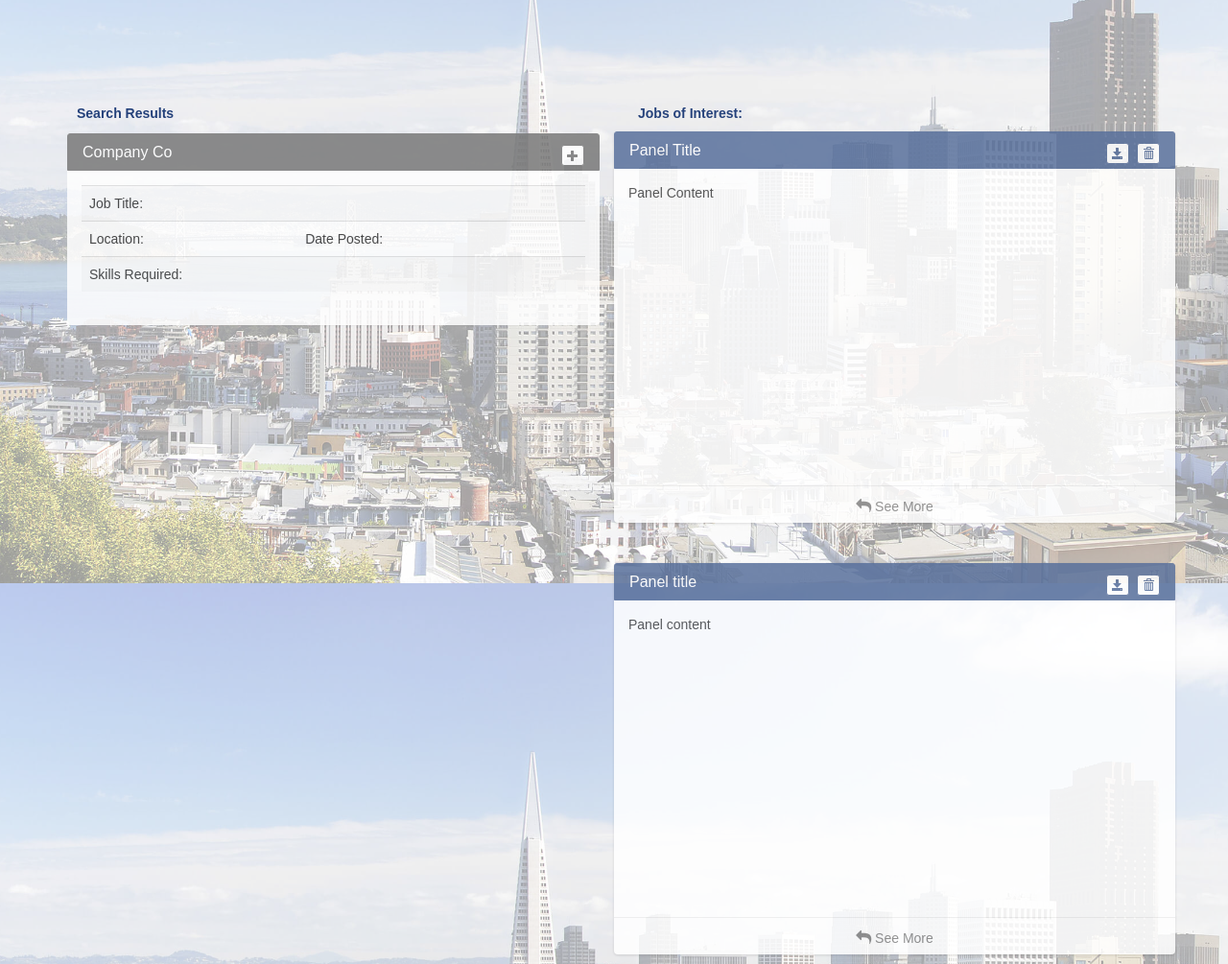
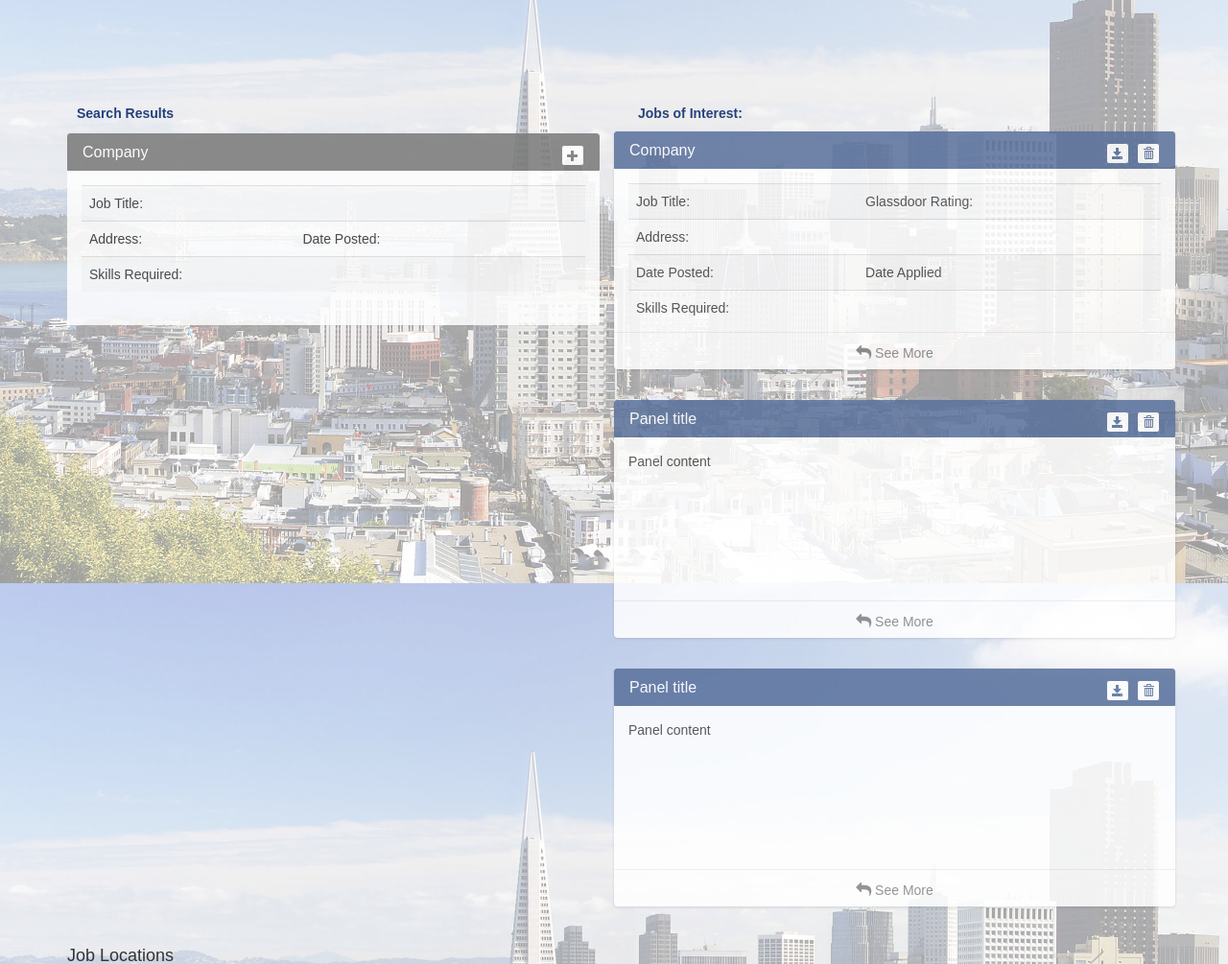
Before and after one commit to Fantastic4Career/CareerFantastic, a PHP site: page / in a window 1280 px wide. Shown: the part 192-1197 px from the top of the page at 96% size. Run offline with PHP 8.4, Linux system fonts and the light colour scheme; some libraries are stand-ins or nearby versions.

Commit message:
add structure to flip panel

```diff
--- a/assets/css/styles.css
+++ b/assets/css/styles.css
@@ -133,7 +133,7 @@ h5.sub-head {
    -moz-perspective: 800px;
      -o-perspective: 800px;
         perspective: 800px;
-        margin-bottom: 450px;
+        margin-bottom: 280px;
 }
 /* flip the pane when hovered */
 .card-container:not(.manual-flip):hover .card,
@@ -209,7 +209,7 @@ background-color: #e1effe;
 }
 
 .manual-flip .panel-body {
-	height: 300px;
+	height: 140px;
 }
 
 .card .footer {
--- a/index.html
+++ b/index.html
@@ -60,31 +60,25 @@
       <h5 class="sub-head">Search Results</h5>
       <div class="panel panel-default">
         <div class="panel-heading">
-          <h5 class="panel-title company-name">Company Co
+          <h5 class="panel-title company-name">Company
           <button type ="submit" class="search-results-btn btn btn-default btn-xs pull-right glyphicon glyphicon-plus"></button>
           </h5>
         </div>
         <div class="search panel-body">
          <table class="table table-striped">
-
            <tbody>
              <tr>
               <td class="job-title" colspan="4">Job Title:</td>
-
              </tr>
-
              <tr>
-         <td class="location" >Location:</td>
+               <td class="location" >Address:</td>
               <td class="date-posted">Date Posted:</td>
              </tr>
-
              <tr>
                <td class="skills-required" colspan="4">Skills Required:</td>
              </tr>
-
            </tbody>
           </table>
-
         </div>
       </div>
 
@@ -99,12 +93,31 @@
           <div class="card">
               <div class="front">
                 <div class="panel-heading">
-                  <h5 class="panel-title">Panel Title
+                  <h5 class="panel-title">Company
                   <button type ="submit" class="btn btn-default btn-xs pull-right glyphicon glyphicon-trash"></button>
                   <button type ="submit" class="btn btn-default btn-xs pull-right glyphicon glyphicon-save"></button>
                   </h5>
                 </div>
-                <div class="panel-body"> Panel Content </div>
+                <div class="panel-body">
+                <table class="table table-striped">
+                   <tbody>
+                     <tr>
+                      <td class="job-title">Job Title:</td>
+                      <td class="date-posted" >Glassdoor Rating:</td>
+                     </tr>
+                     <tr>
+                      <td class="location" colspan="4">Address:</td>
+                     </tr>
+                     <tr>
+                      <td class="date-posted">Date Posted:</td>
+                      <td class="date-applied">Date Applied</td>
+                     </tr>
+                     <tr>
+                       <td class="skills-required" colspan="4">Skills Required:</td>
+                     </tr>
+                   </tbody>
+                </table>
+                </div>
                 <div class="footer">
                   <button class="btn btn-simple" rel="tooltip" title="Flip Card">
                       <i class="fa fa-reply"></i> See More
@@ -114,11 +127,17 @@
 
               <div class="back">
                 <div class="panel-heading">
-                  <h5 class="panel-title">xPanel Title
+                  <h5 class="panel-title">Company
                     <button type ="submit" class="add btn btn-default btn-xs pull-right glyphicon glyphicon-save"></button>
                   </h5>
                 </div>
-                <div class="panel-body"> xPanel Content </div>
+                <div class="panel-body">
+                  <form>
+                    <div class="form-group">
+                      <textarea class="form-control" rows="7" id="comment" placeholder="comments"></textarea>
+                    </div>
+                  </form>
+                </div>
                 <div class="footer">
                   <button class="btn btn-simple" rel="tooltip" title="Flip Card">
                       <i class="fa fa-reply"></i> Go Back
```
Lines whose indentation alone changed are shown as unchanged.
